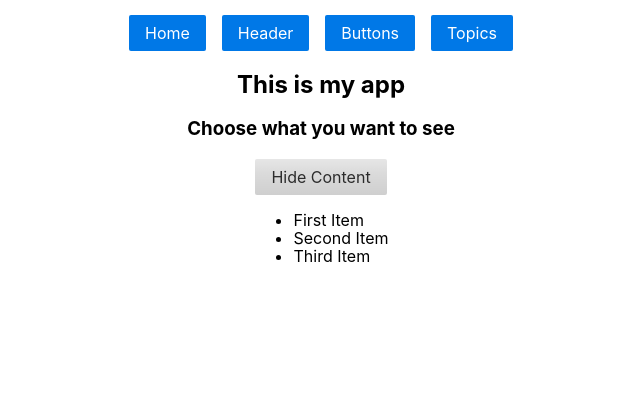
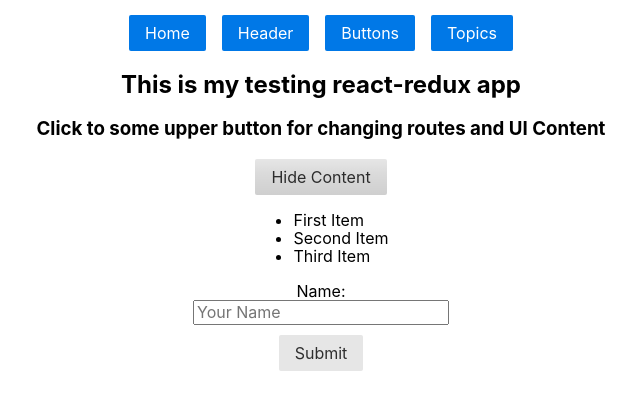
Before and after one commit to mariouhrin/react-redux-sandbox, a React (Create React App) app: page / in a window 1280 px wide. Both pictures are taken after a click on the button "Show Content". Shown: the top 410 px of the page, without its empty margins (319-959 px from the left). Built offline with nearby package versions, Linux system fonts and the light colour scheme.

Commit message:
add form with timeout

```diff
--- /dev/null
+++ b/src/components/Form.js
@@ -0,0 +1,61 @@
+import React, { Component } from "react";
+
+class Form extends Component {
+  state = { inputValue: "" };
+
+  handleChange = e => {
+    e.preventDefault();
+    const inputValue = e.target.value;
+    this.setState(() => ({
+      inputValue
+    }));
+  };
+
+  handleSubmit = e => {
+    e.preventDefault();
+    const { inputValue } = this.state;
+    this.timeout = setTimeout(() => {
+      alert(inputValue);
+    }, 1000);
+  };
+
+  componentWillUnmount() {
+    if (this.timeout) {
+      clearTimeout(this.timeout);
+    }
+  }
+
+  render() {
+    const { inputValue } = this.state;
+    const { show } = this.props;
+    if (show) {
+      return null;
+    }
+
+    return (
+      <article style={{ display: "flex", justifyContent: "center" }}>
+        <form onSubmit={this.handleSubmit} style={{ width: "20%" }}>
+          <label htmlFor="name">
+            Name:
+            <input
+              type="text"
+              value={inputValue}
+              onChange={this.handleChange}
+              id="name"
+              placeholder="Your Name"
+            />
+          </label>
+          <button
+            className="pure-button"
+            style={{ marginTop: "10px" }}
+            type="submit"
+          >
+            Submit
+          </button>
+        </form>
+      </article>
+    );
+  }
+}
+
+export default Form;
--- a/src/components/Home.js
+++ b/src/components/Home.js
@@ -1,7 +1,11 @@
 import React, { Component, Fragment } from "react";
+import Form from "./Form";
 
-const Content = () => {
+const Content = ({ show }) => {
   const items = ["First Item", "Second Item", "Third Item"];
+  if (show) {
+    return null;
+  }
 
   return (
     <section style={{ display: "flex", justifyContent: "center" }}>
@@ -28,12 +32,13 @@ class Home extends Component {
 
     return (
       <Fragment>
-        <h2>This is my app</h2>
-        <h3>Choose what you want to see</h3>
+        <h2>This is my testing react-redux app</h2>
+        <h3>Click to some upper button for changing routes and UI Content</h3>
         <button onClick={this.handleClick} className="pure-button">
           {show ? "Show Content" : "Hide Content"}
         </button>
-        {!show ? <Content /> : null}
+        <Content show={show} />
+        <Form show={show} />
       </Fragment>
     );
   }
--- a/src/components/Topics.js
+++ b/src/components/Topics.js
@@ -13,7 +13,8 @@ const Topics = ({ match }) => {
   return (
     <div>
       <h2>Topics</h2>
-      <ul>
+      <div style={{ display: "flex", justifyContent: "center" }}>
+        <ul style={{ textAlign: "left" }}>
           <li>
             <Link to={`${match.url}/rendering`}>Rendering with React</Link>
           </li>
@@ -24,6 +25,7 @@ const Topics = ({ match }) => {
             <Link to={`${match.url}/props-v-state`}>Props v. State</Link>
           </li>
         </ul>
+      </div>
 
       <Route path={`${match.path}/:topicId`} component={Topic} />
       <Route
```
Also changed, not shown: 1 other file (tests, documents, lock files or other folders). Lines whose indentation alone changed are shown as unchanged.
